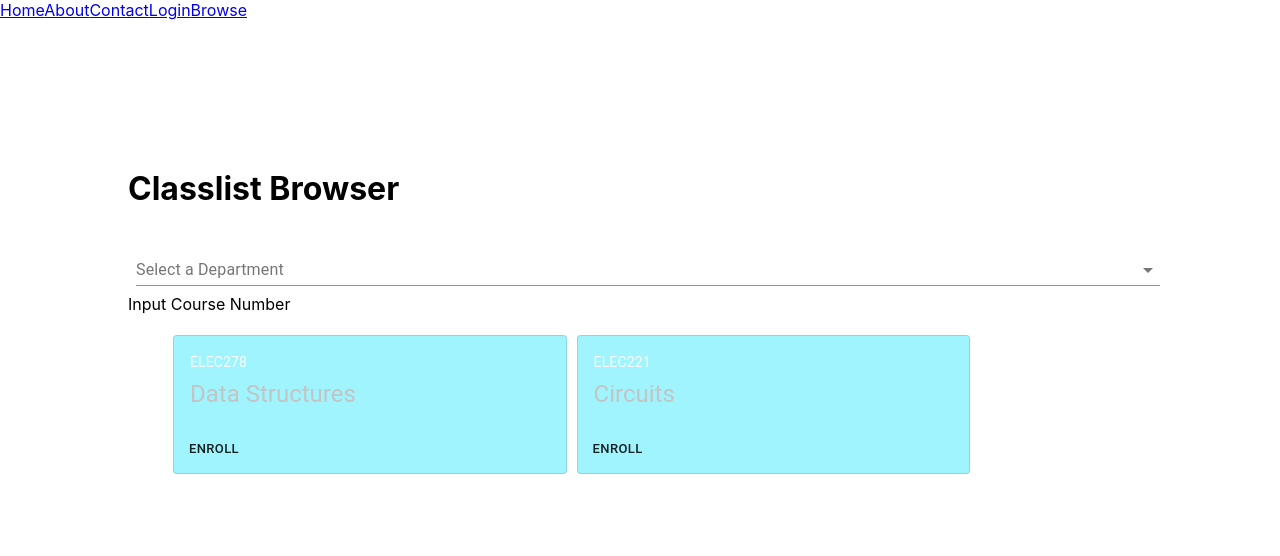
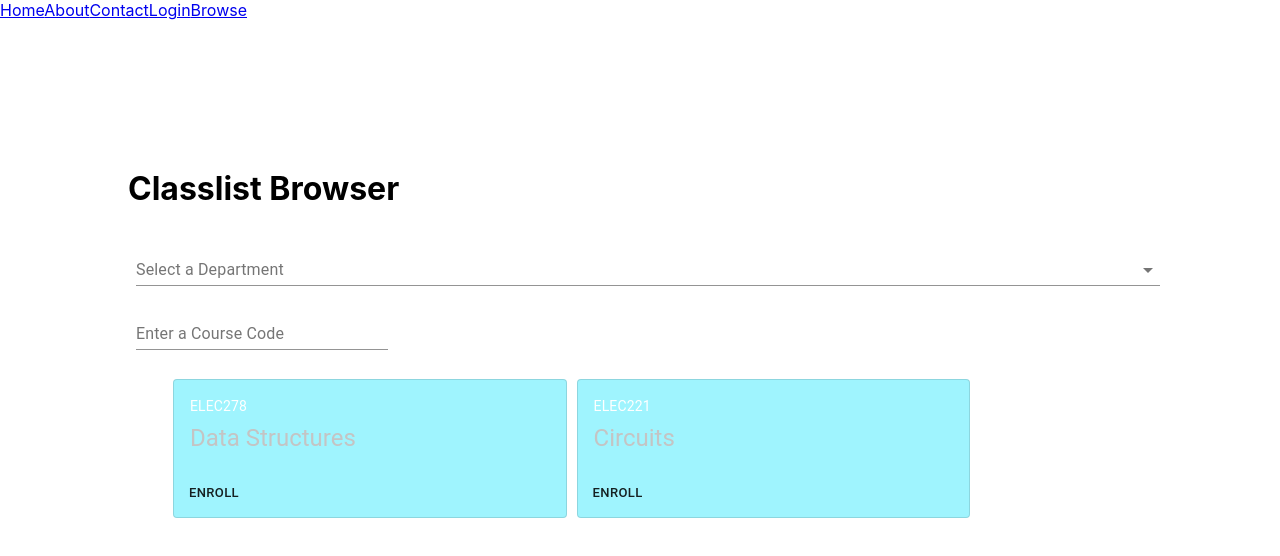
Before and after one commit to avalittle/link-up-education, a React (Create React App) app: page /browse in a window 1280 px wide. Shown: the top 556 px of the page. Built offline with nearby package versions, Linux system fonts and the light colour scheme.

Commit message:
Implemented global text field component and implemented on browse courses

```diff
--- a/src/components/browse/Browse.js
+++ b/src/components/browse/Browse.js
@@ -3,6 +3,7 @@ import CourseList from './CourseList';
 
 import '../../styles/browse.css';
 import Dropdown from '../global/Dropdown';
+import Textfield from '../global/Textfield'
 const fakeClasses = [
     {
         title: "ELEC278",
@@ -36,7 +37,7 @@ export default function Browse() {
                 {/* Department Dropdown */}
                 <Dropdown data={fakeDepartments} prompt={"Select a Department"}/>
                 {/* Course Number Input */}
-                <div>Input Course Number</div>
+                <Textfield prompt={"Enter a Course Code"}></Textfield>
             </div>
             {/* Display All Classes */}
             <div>
--- /dev/null
+++ b/src/components/global/Textfield.js
@@ -0,0 +1,30 @@
+import React from 'react';
+import { makeStyles } from '@material-ui/core/styles';
+import TextField from '@material-ui/core/TextField';
+
+const useStyles = makeStyles((theme) => ({
+    root: {
+        '& > *': {
+            margin: theme.spacing(1),
+            width: '25ch',
+        },
+    },
+}));
+
+export default function Textfield({ prompt }) {
+    const classes = useStyles();
+    const [text, setText] = React.useState('');
+
+    const handleChange = (event) => {
+        setText(event.target.value);
+    };
+
+    return (
+        <form className={classes.root} noValidate autoComplete="off">
+            <TextField id="standard-basic" label={prompt}
+                value={text}
+                onChange={handleChange}
+            />
+        </form>
+    );
+}
```
